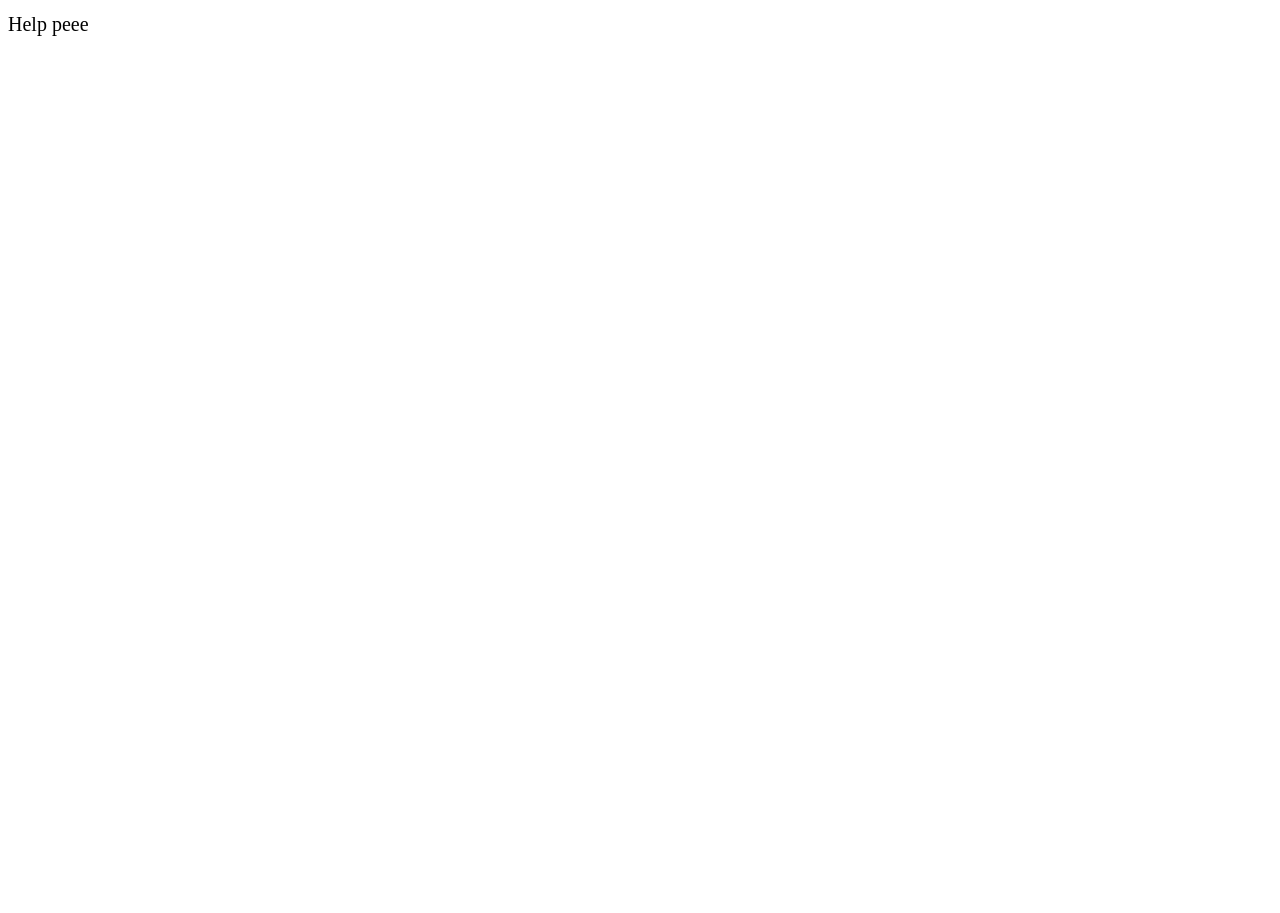
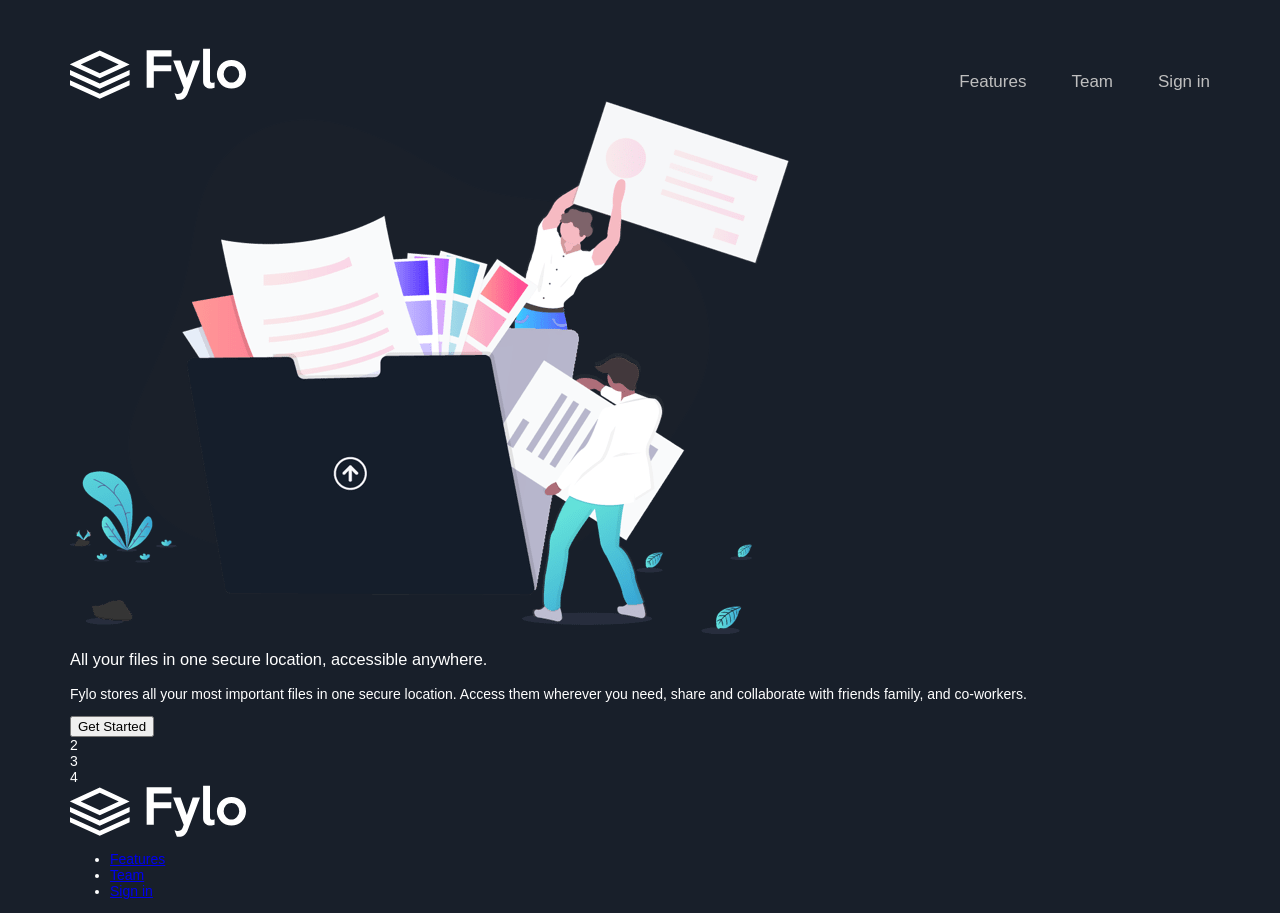
Before and after one commit to sledua/fm-fylo-dark-theme, a website: page app/index.html in a window 1280 px wide. Before the commit the page ends 800 px from the top, so only its background shows below. Drawn offline with Linux system fonts and the light colour scheme.

Commit message:
feat:
navigation l+mob end

```diff
--- a/app/index.html
+++ b/app/index.html
@@ -12,7 +12,45 @@
 	<link rel="stylesheet" href="css/main.css">
 </head>
 	<body>
-		<h1>Help peee</h1>
+		<header class="container container--header grid">
+			<div>
+				<img src="img/logo.svg" alt="logo" class="logo">
+			</div>
+			<nav>
+				<ul>
+					<li class="active"><a href="#">Features</a></li>
+					<li><a href="#">Team</a></li>
+					<li><a href="#">Sign in</a></li>
+				</ul>
+			</nav>
+		</header>
+		<main class="container container--main">
+			<section>
+				<picture>
+					<img src="img/illustration-intro.png" alt="bg-curvy-desktop">
+				</picture>
+				<article>
+					<h1>All your files in one secure location, accessible anywhere.</h1>
+					<p>Fylo stores all your most important files in one secure location. Access them wherever you need, share and collaborate with friends family, and co-workers.</p>
+					<button>Get Started</button>
+				</article>
+			</section>
+			<section>2</section>
+			<section>3</section>
+			<section>4</section>
+		</main>
+		<footer class="container container--footer">
+			<div>
+				<img src="img/logo.svg" alt="logo" class="logo">
+			</div>
+			<nav>
+				<ul>
+					<li><a href="#">Features</a></li>
+					<li><a href="#">Team</a></li>
+					<li><a href="#">Sign in</a></li>
+				</ul>
+			</nav>
+		</footer>
 	<script src="js/index.js"></script>
 	</body>
 </html>
--- a/app/scss/_media.scss
+++ b/app/scss/_media.scss
@@ -1 +1,23 @@
 @import "vars";
+
+@media (max-width: 37rem) {
+	.container {
+		padding: 0 3rem;
+		&--header {
+			grid-template-columns: minmax(0, 10rem) minmax(1rem, 1fr);
+			grid-auto-rows: 6rem;
+			> nav {
+				> ul {
+					> li {
+						padding-bottom: 0.5rem;
+						> a {
+							margin-right: 3rem;
+							font-size: 1.4rem;
+
+						}
+					}
+				}
+			}
+		}
+	}
+}
--- a/app/scss/_normalize.scss
+++ b/app/scss/_normalize.scss
@@ -37,12 +37,7 @@ main {
  * `article` contexts in Chrome, Firefox, and Safari.
  * !!!! experement
  */
-
-h1 {
-  font-size: 2em;
-  margin: 0.67em 0;
-}
-body,h1,h2,h3,p,figure,picture {
+body ,h1,h2,h3,p,figure,picture {
   margin: 0;
 }
 
--- a/app/scss/_vars.scss
+++ b/app/scss/_vars.scss
@@ -1,4 +1,4 @@
-$openSans-Regular: "OpenSans-Regular";
+$openSans-Regular: "OpenSans-Regular", sans-serif;
 $openSans-Bold: "OpenSans-Bold";
 $raleway-Regular: "Raleway-Regular";
 $raleway-Bold: "Raleway-Bold";
--- a/app/scss/main.scss
+++ b/app/scss/main.scss
@@ -12,11 +12,82 @@
 	background-color: $accent;
 	color: #fff;
 }
+:focus-visible {
+	outline-offset: 0;
+	outline: none;
+}
 :root {
 	font-size: $base_size;
 }
 h1,h2,h3,h4,h5,h6,p {
   font-weight: 400;
 }
-
+body {
+	font-size: 1.4rem;
+	color: $white;
+	font-family: $openSans-Regular;
+	background-color: $main_bg;
+	overflow-x: hidden;
+	margin: 0;
+	display: grid;
+	grid-template-rows: min-content 1fr;
+	grid-template-areas:
+	'header'
+	'content'
+	'footer';
+}
+body img, body picutre {
+  max-width: 100%;
+  display: block;
+}
+header {
+	grid-area: header;
+}
+main {
+	grid-area: content;
+}
+footer {
+	grid-area: footer;
+}
+.grid {
+	display: inline-grid;
+}
+.container {
+	max-width: 144rem;
+	padding: 0 7rem;
+	&--header {
+		grid-template-columns: minmax(0, 20rem) minmax(1rem, 1fr);
+		grid-auto-rows: 10rem;
+		> :first-child {
+			align-self: end;
+		}
+		> nav {
+			align-self: end;
+			justify-self: end;
+			> ul {
+				display: flex;
+				list-style-type: none;
+				padding: 0;
+				margin: 0;
+				> :last-child > a {
+					margin-right: 0;
+				}
+				> li {
+					padding-bottom: 0.8rem;
+					> a {
+						text-decoration: none;
+						@debug "color: darken($white, 50%);";
+						color: darken($white, 25%);
+						margin-right: 4.5rem;
+						font-size: 1.7rem;
+						transition: color 400ms linear;
+						&:hover, &:focus {
+							color: $white;
+						}
+					}
+				}
+			}
+		}
+	}
+}
 @import "media";
--- a/gulpfile.js
+++ b/gulpfile.js
@@ -40,7 +40,7 @@ function watchApp(cb) {
 function browserSync(cb) {
 	sync.init({
 		server: {
-			baseDir: "dist/"
+			baseDir: "app/"
 		},
 		notify: false,
 		online: true,
```
Also changed, not shown: app/css/main.css.
